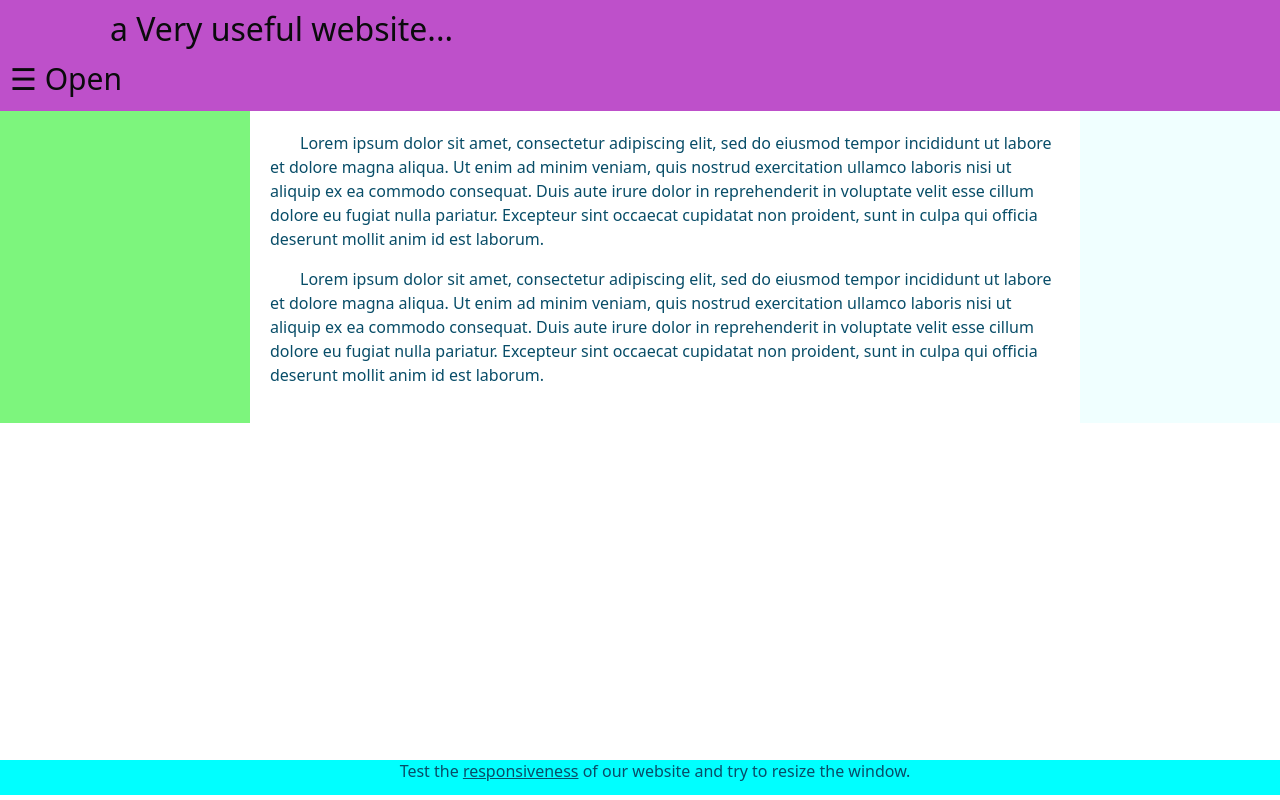
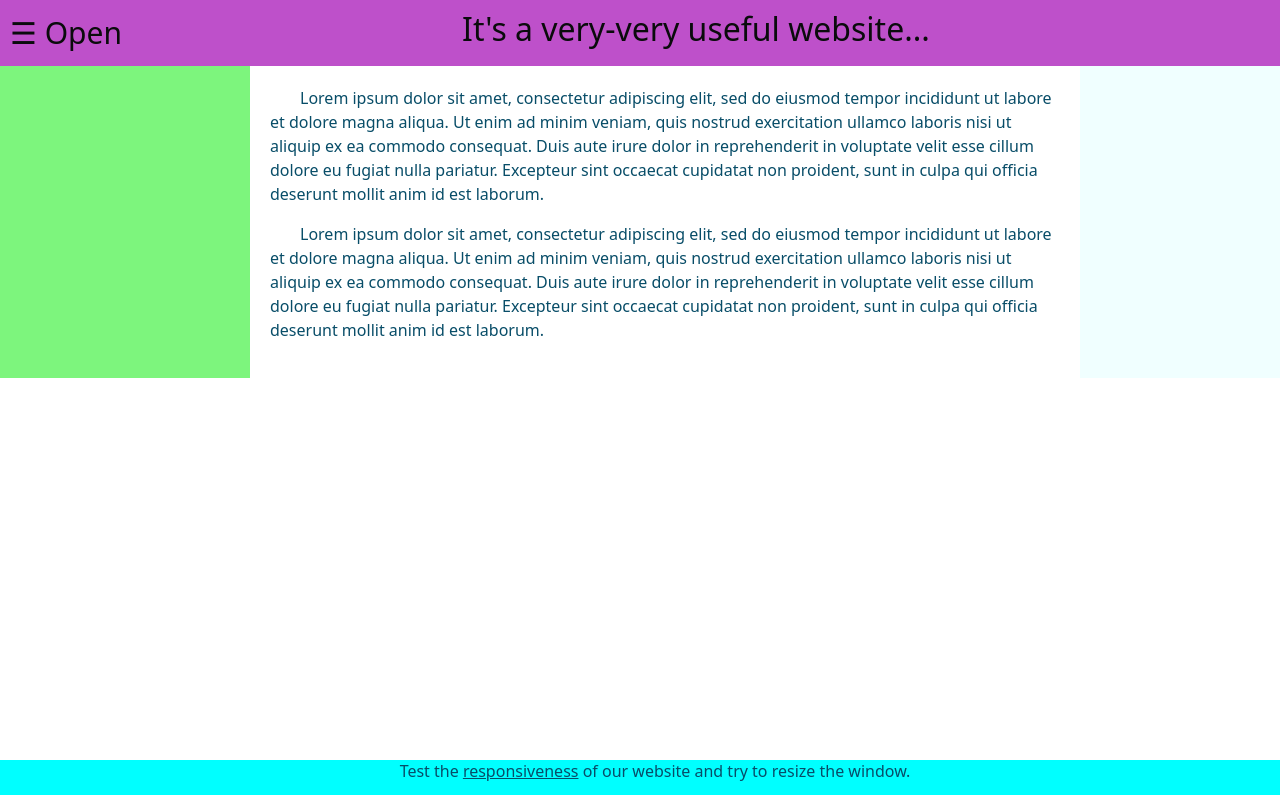
Before and after one commit to trekvartista/social-network, a React (Create React App) app: page / in a window 1280 px wide. Built offline with nearby package versions, Linux system fonts and the light colour scheme.

Commit message:
prepare for login, auth/me

```diff
--- a/src/components/Header/Header.jsx
+++ b/src/components/Header/Header.jsx
@@ -3,16 +3,16 @@ import s from './Header.module.css'
 
 function Header() {
 
-    function openNav() {
+    let openNav = () => {
         document.getElementById("mySidebar").style.width = "250px";
     }
 
     return (
         <div className={s.main}>
-            <h2> a Very useful website... </h2>
             <span className={s.open} onClick={openNav}>
                 &#9776; Open
             </span>
+            <h2> It's a very-very useful website... </h2>
         </div>
     );
 }
--- a/src/components/Header/Header.module.css
+++ b/src/components/Header/Header.module.css
@@ -6,7 +6,8 @@
 }
 
 h2 {
-    margin-left: 100px;
+    /* float: left; */
+    text-align: center;
 }
 
 p {
@@ -17,4 +18,5 @@ p {
 .open {
     cursor: pointer;
     font-size: 30px;
+    float: left;
 }
--- a/src/components/Sidebar/Sidebar.jsx
+++ b/src/components/Sidebar/Sidebar.jsx
@@ -1,18 +1,29 @@
 import React from "react";
+import { useState } from "react";
+import { useRef } from "react";
 import { NavLink } from "react-router-dom";
 import s from "./Sidebar.module.css";
 
 const Sidebar = (p) => {
-    function closeNav() {
+
+    // const closeButtonRef = useRef(null);
+    // const [visible, setVisibility] = useState(false);
+
+    const closeNav = () => {
         // document.getElementById("ddt").setAttribute('aria-expanded', 'false');
         // console.log(document.getElementById("ddt").getAttribute('aria-expanded'));
         document.getElementById("mySidebar").style.width = "0";
+
+        // setVisibility(false);
+        // console.log('Value: ', closeButtonRef.current?.value)
     }
 
     return (
         <div>
-            <ul id="mySidebar" className={s.sidebar}>
-                <a href="javascript:void(0)" className={s.closebtn} onClick={closeNav}>&times;</a>
+            {
+
+                <ul id="mySidebar" className={s.sidebar}>
+                <a className={s.closebtn} onClick={closeNav}>&times;</a>
                 <li>
                     <NavLink activeClassName={s.active} to='/' exact={true}>
                         Home
@@ -53,6 +64,7 @@ const Sidebar = (p) => {
                     </NavLink>
                 </li>
             </ul>
+            }
         </div>
     );
 };
--- a/src/components/Sidebar/Sidebar.module.css
+++ b/src/components/Sidebar/Sidebar.module.css
@@ -36,6 +36,7 @@
 }
 
 .closebtn {
+    cursor: pointer;
     position: absolute;
     top: 5px;
     right: 10px;
```
